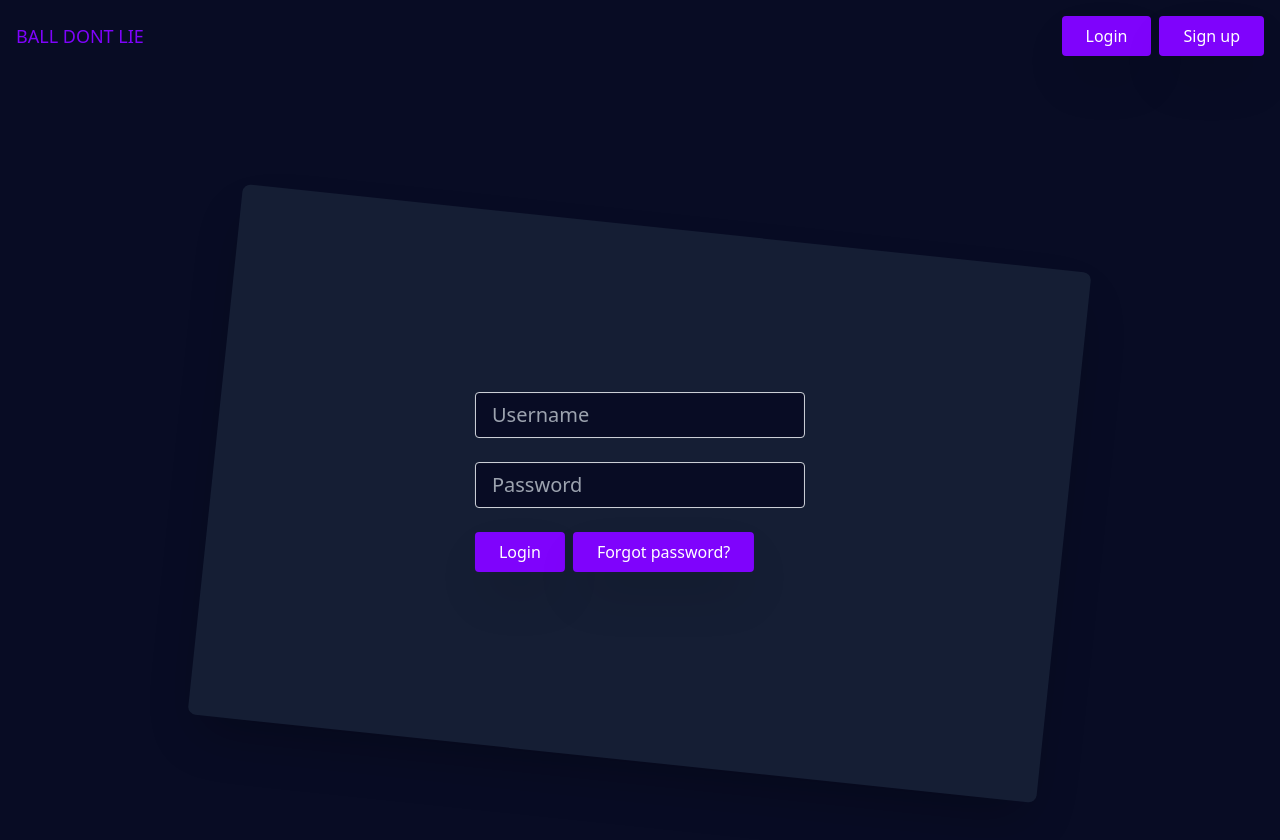
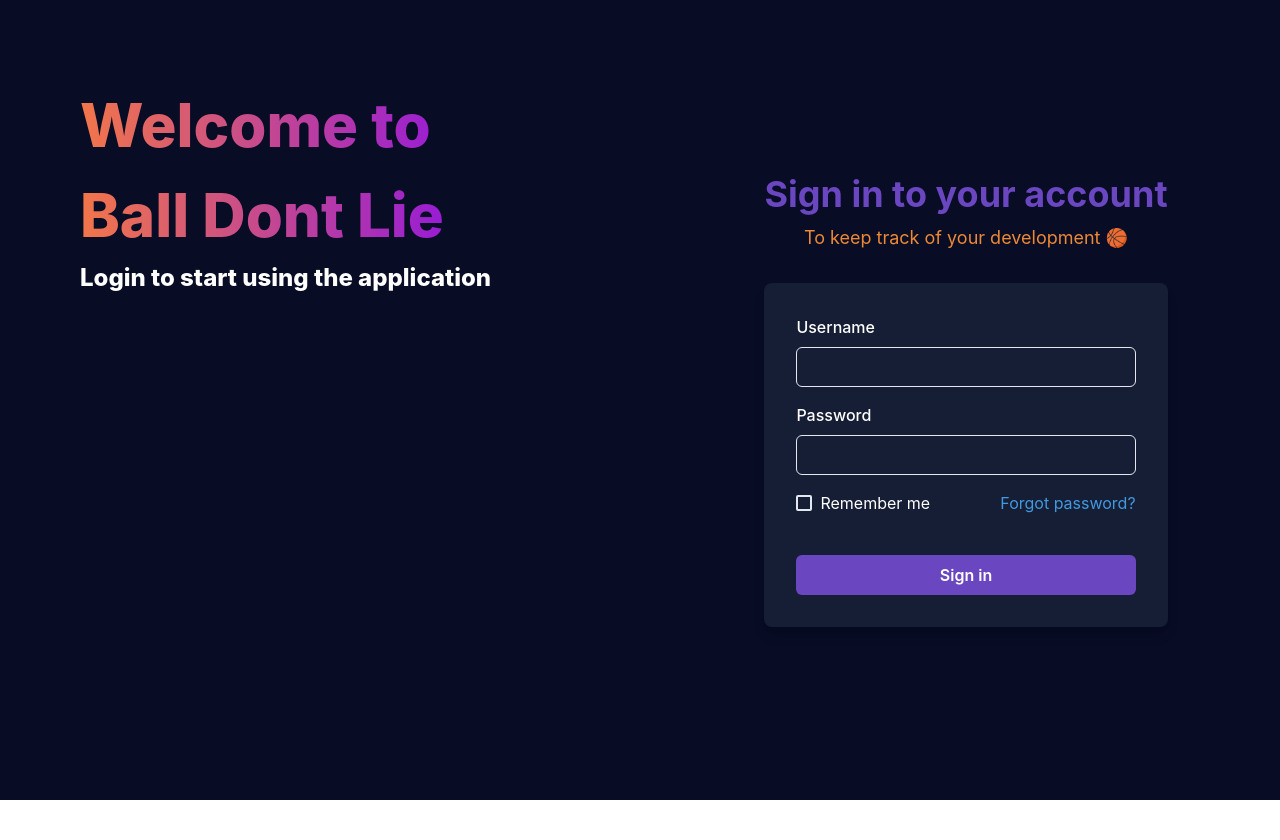
Before and after one commit to NikoKynsijarvi/BallDontLie, a React (Create React App) app: page /login in a window 1280 px wide. Shown: the top 840 px of the page. After the commit the page ends 800 px from the top, so only its background shows below. Built offline with nearby package versions, Linux system fonts and the light colour scheme.

Commit message:
Chakra UI components

```diff
--- /dev/null
+++ b/src/components/public/Alert.jsx
@@ -0,0 +1,18 @@
+import {
+  Alert,
+  AlertIcon,
+  AlertTitle,
+  AlertDescription,
+} from "@chakra-ui/react";
+
+const NegativeAlert = () => {
+  return (
+    <Alert status="error">
+      <AlertIcon />
+      <AlertTitle>Invalid authentication</AlertTitle>
+      <AlertDescription>Wrong username or password</AlertDescription>
+    </Alert>
+  );
+};
+
+export default NegativeAlert;
--- /dev/null
+++ b/src/components/public/LandingPageHeading.jsx
@@ -0,0 +1,25 @@
+import {
+    Heading, Center,  Stack,Button, HStack
+  } from '@chakra-ui/react';
+  import { Link } from "react-router-dom";
+  import React from 'react';
+
+  function LandingPageHeading() {
+
+    return (
+      <Center bgGradient='linear(to-r, purple.300, orange.500)' height={['250px', '300px', '400px']}>
+        <Stack align="center">
+          <Heading as="h1" color="purple.600" size="4xl">
+           Ball Dont Lie
+          </Heading>
+          <Heading as="h3" color="white" size="lg">For real ballers</Heading>
+          <HStack>
+          <Link to="/login"> <Button colorScheme='purple' w={100}>Login</Button></Link>
+          <Link to="/signup"> <Button colorScheme='grey'>Dont have account?</Button></Link>
+          </HStack>
+        </Stack>
+      </Center>
+    );
+  }
+
+  export default LandingPageHeading;
--- /dev/null
+++ b/src/components/public/LoginContainer.jsx
@@ -0,0 +1,125 @@
+import React, { useState } from "react";
+import {
+  Flex,
+  Box,
+  FormControl,
+  FormLabel,
+  Input,
+  Checkbox,
+  Stack,
+  Link,
+  Button,
+  Heading,
+  Text,
+} from "@chakra-ui/react";
+import { useNavigate } from "react-router-dom";
+import { useDispatch } from "react-redux";
+import { setUser } from "../../reducers/userReducer";
+import Alert from "./Alert";
+import loginService from "./../../services/login";
+
+function LoginContainer() {
+  const [username, setUsername] = useState("");
+  const [password, setPassword] = useState("");
+  const [error, setError] = useState(false);
+  const [succeeded, setSucceeded] = useState(false);
+  const navigate = useNavigate();
+  const dispatch = useDispatch();
+
+  const handleUsernameChange = (e) => {
+    if (error) setError(false);
+    setUsername(e.target.value);
+  };
+
+  const handlePasswordChange = (e) => {
+    if (error) setError(false);
+    setPassword(e.target.value);
+  };
+
+  const handleLogin = () => {
+    if (username.length < 5 || password.length < 5) return;
+    const userToLogin = {
+      username,
+      password,
+    };
+    loginService
+      .loginUser(userToLogin)
+      .then((res) => {
+        console.log("Succeeded");
+        console.log(res);
+        const user = {
+          user_id: res.user_id,
+          username: res.username,
+          token: res.token,
+        };
+        dispatch(setUser(user));
+        window.localStorage.setItem("loggedUser", JSON.stringify(user));
+        setSucceeded(true);
+        navigate("/home");
+        if (error) {
+          setError(false);
+        }
+      })
+      .catch((error) => {
+        setError(true);
+        if (succeeded) {
+          setSucceeded(false);
+        }
+        console.log(error.request.response);
+      });
+  };
+
+  return (
+    <Flex minH={"100vh"} align={"center"} justify={"center"}>
+      <Stack spacing={8} mx={"auto"} maxW={"lg"} py={12} px={6}>
+        {error ? <Alert /> : null}
+        <Stack align={"center"}>
+          <Heading color="purple.600" fontSize={"4xl"}>
+            Sign in to your account
+          </Heading>
+          <Text fontSize={"lg"} color={"orange.400"}>
+            To keep track of your development 🏀
+          </Text>
+        </Stack>
+
+        <Box rounded={"lg"} bgColor="#151e34ff" boxShadow={"lg"} p={8}>
+          <Stack spacing={4}>
+            <FormControl color="white" id="email">
+              <FormLabel>Username</FormLabel>
+              <Input onChange={(e) => handleUsernameChange(e)} type="text" />
+            </FormControl>
+            <FormControl color="white" id="password">
+              <FormLabel>Password</FormLabel>
+              <Input
+                onChange={(e) => handlePasswordChange(e)}
+                type="password"
+              />
+            </FormControl>
+            <Stack spacing={10}>
+              <Stack
+                direction={{ base: "column", sm: "row" }}
+                align={"start"}
+                justify={"space-between"}
+              >
+                <Checkbox color="white">Remember me</Checkbox>
+                <Link color={"blue.400"}>Forgot password?</Link>
+              </Stack>
+              <Button
+                bg={"purple.600"}
+                color={"white"}
+                onClick={() => handleLogin()}
+                _hover={{
+                  bg: "orange.500",
+                }}
+              >
+                Sign in
+              </Button>
+            </Stack>
+          </Stack>
+        </Box>
+      </Stack>
+    </Flex>
+  );
+}
+
+export default LoginContainer;
--- a/src/components/utils/LandingPageHeading.jsx
+++ /dev/null
@@ -1,20 +0,0 @@
-import {
-    Heading, Center, Text, Stack,
-  } from '@chakra-ui/react';
-  import React from 'react';
-
-  function LandingPageHeading() {
-
-    return (
-      <Center bg="lightgray" height={['150px', '200px', '250px']}>
-        <Stack align="center">
-          <Heading as="h1" size={['lg', '2xl', '3xl', '3xl', '4xl']}>
-           Welcome
-          </Heading>
-
-        </Stack>
-      </Center>
-    );
-  }
-
-  export default LandingPageHeading;
--- a/src/index.js
+++ b/src/index.js
@@ -7,6 +7,7 @@ import { createStore, combineReducers } from "redux";
 import userReducer from "./reducers/userReducer";
 import shotgroupReducer from "./reducers/shotgroupReducer";
 import settingsReducer from "./reducers/settings";
+import { ChakraProvider } from "@chakra-ui/react";
 
 const reducer = combineReducers({
   shotgroup: shotgroupReducer,
@@ -19,7 +20,9 @@ const root = ReactDOM.createRoot(document.getElementById("root"));
 root.render(
   <React.StrictMode>
     <Provider store={store}>
-      <App />
+      <ChakraProvider>
+        <App />
+      </ChakraProvider>
     </Provider>
   </React.StrictMode>
 );
--- a/src/pages/LandingPage.js
+++ b/src/pages/LandingPage.js
@@ -1,12 +1,16 @@
 import React from "react";
 import Navbar from "../components/Navbar";
-import LandingPageHeading from "../components/utils/LandingPageHeading";
+import LandingPageHeading from "../components/public/LandingPageHeading";
+import { Grid, GridItem } from "@chakra-ui/react";
 
 function LandingPage() {
   return (
-    <div className="flex flex-col gap-1">
-      <Navbar />
+    <div className="h-screen flex flex-col gap-1 bg-background">
       <LandingPageHeading />
+      <Grid h="full" templateColumns="repeat(2, 1fr)" gap={6}>
+        <GridItem w="100%" h="full" />
+        <GridItem w="100%" h="full" />
+      </Grid>
     </div>
   );
 }
--- a/src/pages/LoginPage.js
+++ b/src/pages/LoginPage.js
@@ -1,16 +1,30 @@
 import React from "react";
+import { Box, Text, Grid, GridItem, Image } from "@chakra-ui/react";
 import Navbar from "../components/Navbar";
 import Loginform from "../components/Loginform";
+import LoginContainer from "../components/public/LoginContainer";
 
 function LoginPage() {
   return (
-    <div>
-      <Navbar />
-      <div className="flex w-screen h-screen justify-center items-center">
-        <div className="mt-11 flex h-5/6 w-5/6 sm:w-2/3 sm:h-4/6 rotate-6  bg-darkprimary z-20 rounded-lg shadow-2xl items-center justify-center ">
-          <Loginform />
-        </div>
-      </div>
+    <div className="w-screen h-screen bg-background">
+      <Grid h="full" templateColumns="repeat(2, 1fr)" gap={6}>
+        <GridItem w="100%" h="full" padding="20">
+          <Text
+            bgGradient="linear(to-l, #7f03fc, #F27649)"
+            bgClip="text"
+            fontSize="6xl"
+            fontWeight="extrabold"
+          >
+            Welcome to Ball Dont Lie
+          </Text>
+          <Text color="white" fontSize="2xl" fontWeight="extrabold">
+            Login to start using the application
+          </Text>
+        </GridItem>
+        <GridItem w="100%" h="full">
+          <LoginContainer />
+        </GridItem>
+      </Grid>
     </div>
   );
 }
```
